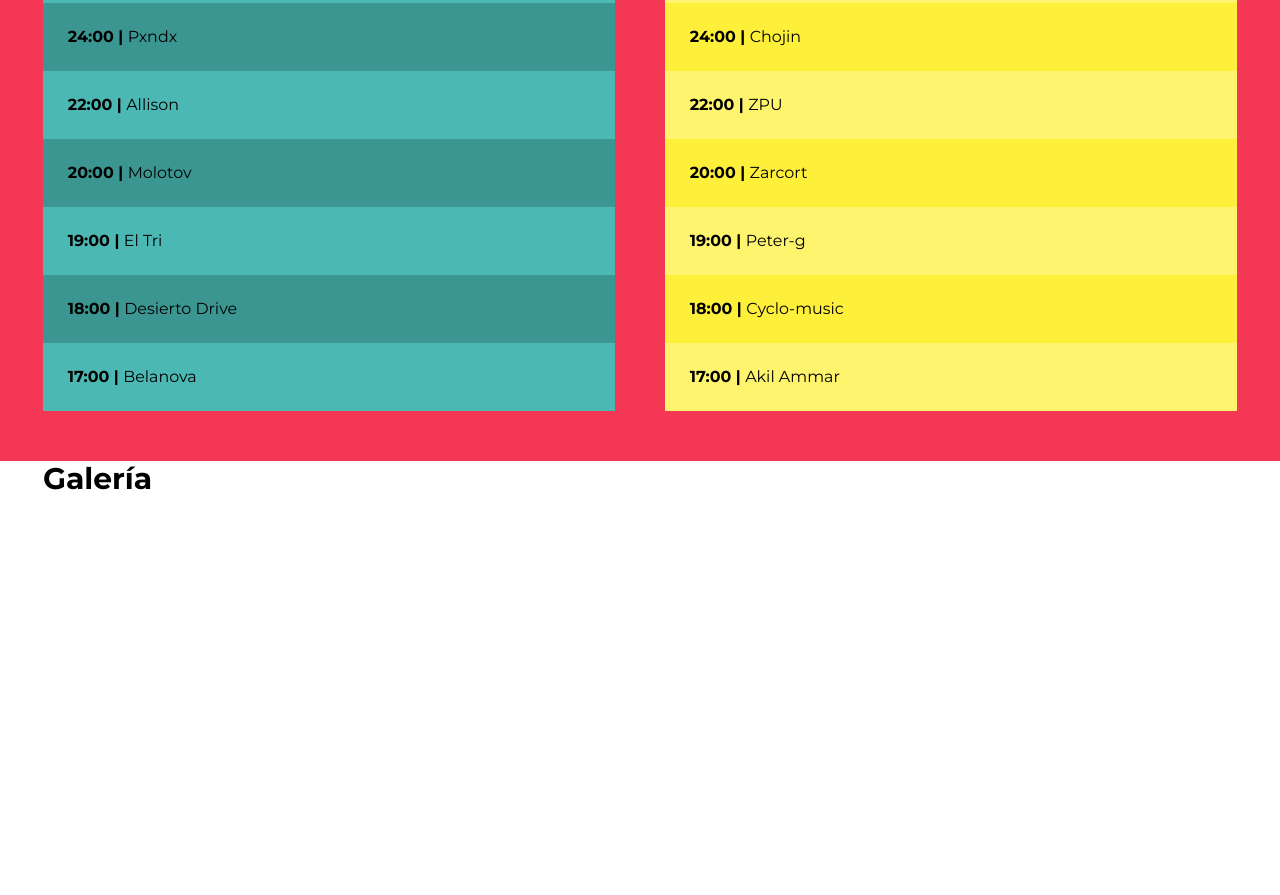
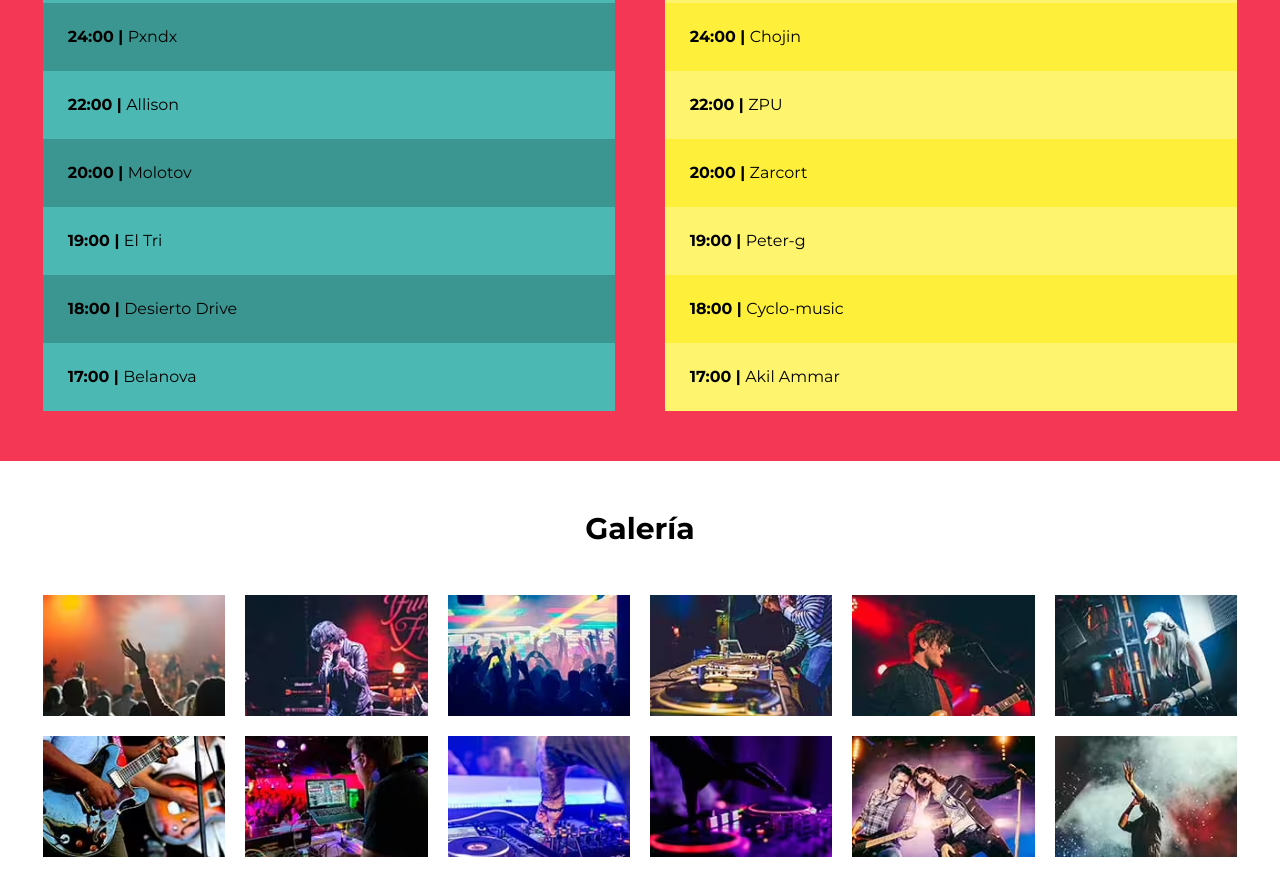
Before and after one commit to Patchwtf/musical-page, a website: page index.html in a window 1280 px wide. Shown: the part 2283-3178 px from the top of the page. Before the commit the page ends 2828 px from the top, so only its background shows below. Drawn offline with Linux system fonts and the light colour scheme; files that its build step writes are made by us from their sources.

Commit message:
Creacion de la galeria. Con MQ

```diff
--- a/gulpfile.js
+++ b/gulpfile.js
@@ -52,7 +52,7 @@
 
 function dev(done) {
   watch("src/scss/**/*.scss", css);
-  watch("src/scss/**/*.js", javaScript);
+  watch("src/js/**/*.js", javaScript);
   done();
 }
 
--- a/src/js/app.js
+++ b/src/js/app.js
@@ -7,6 +7,14 @@
 }
 
 function crearGaleria() {
-  const galeria = document.querySelector("galeria-imagenes");
-  galeria.textContent = "Vamos a crear la galeria";
+  const galeria = document.querySelector(".galeria-imagenes");
+  for (let i = 1; i <= 12; i++) {
+    const imagen = document.createElement("picture");
+    imagen.innerHTML = `
+      <source srcset="build/img/thumb/${i}.avif" type="image/avif" />
+      <source srcset="build/img/thumb/${i}.webp" type="image/webp" />
+      <img loading="lazy" width="200" height="300" src="build/img/thumb/${i}.jpg" alt="" />
+    `;
+    galeria.appendChild(imagen);
+  }
 }
--- /dev/null
+++ b/src/scss/layout/_galeria.scss
@@ -0,0 +1,23 @@
+@use 'base/variables' as v;
+@use 'base/mixins' as m;
+
+.galeria{
+    padding: 5rem 0;
+    h3{
+        text-align: center;
+    }
+}
+
+.galeria-imagenes{
+    @include m.resetearLista;
+    @include m.grid(2, 2rem);
+    @include m.phone {
+        @include m.grid(3, 2rem);
+    }
+    @include m.tablet {
+        @include m.grid(4, 2rem);
+    }
+    @include m.desktop {
+        @include m.grid(6, 2rem);
+    }
+}
--- a/src/scss/layout/_index.scss
+++ b/src/scss/layout/_index.scss
@@ -2,3 +2,4 @@
 @forward 'video';
 @forward 'festival';
 @forward 'lineup';
+@forward 'galeria';
```
Also changed, not shown: build/css/app.css, build/js/app.js.
